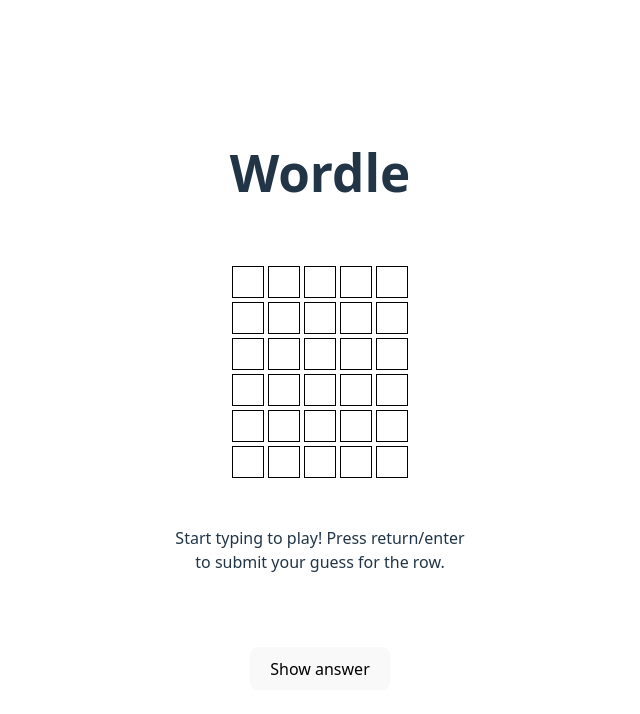
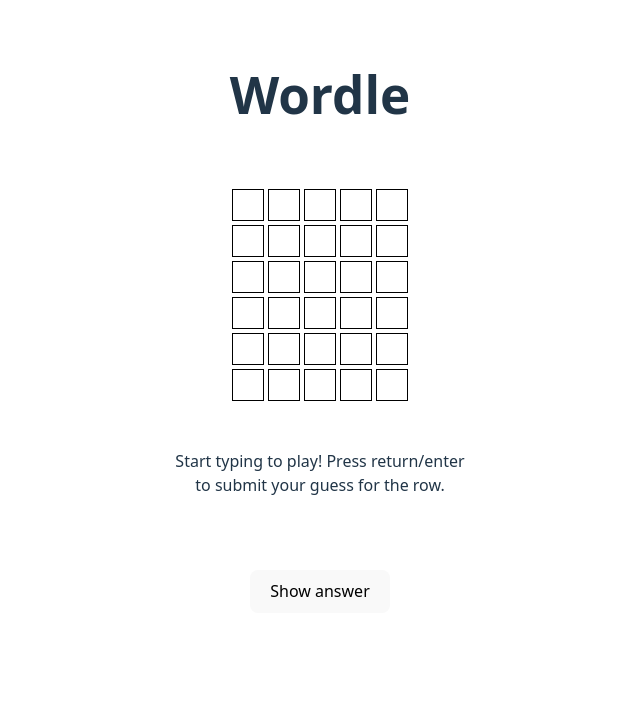
Before and after one commit to yaleyang5/typescript-react, a React (Vite) app: page / in a window 1280 px wide. Shown: the top 714 px of the page, without its empty margins (320-960 px from the left). Built offline with nearby package versions, Linux system fonts and the light colour scheme; no server answers.

Commit message:
make the game be at the top of the screen

```diff
--- a/src/App.css
+++ b/src/App.css
@@ -1,8 +1,13 @@
 #root {
   max-width: 1280px;
+  height: 100dvh;
   margin: 0 auto;
   padding: 2rem;
   text-align: center;
+  display: flex;
+  flex-direction: column;
+  align-items: center;
+  justify-content: flex-start;
 }
 
 .logo {
```
